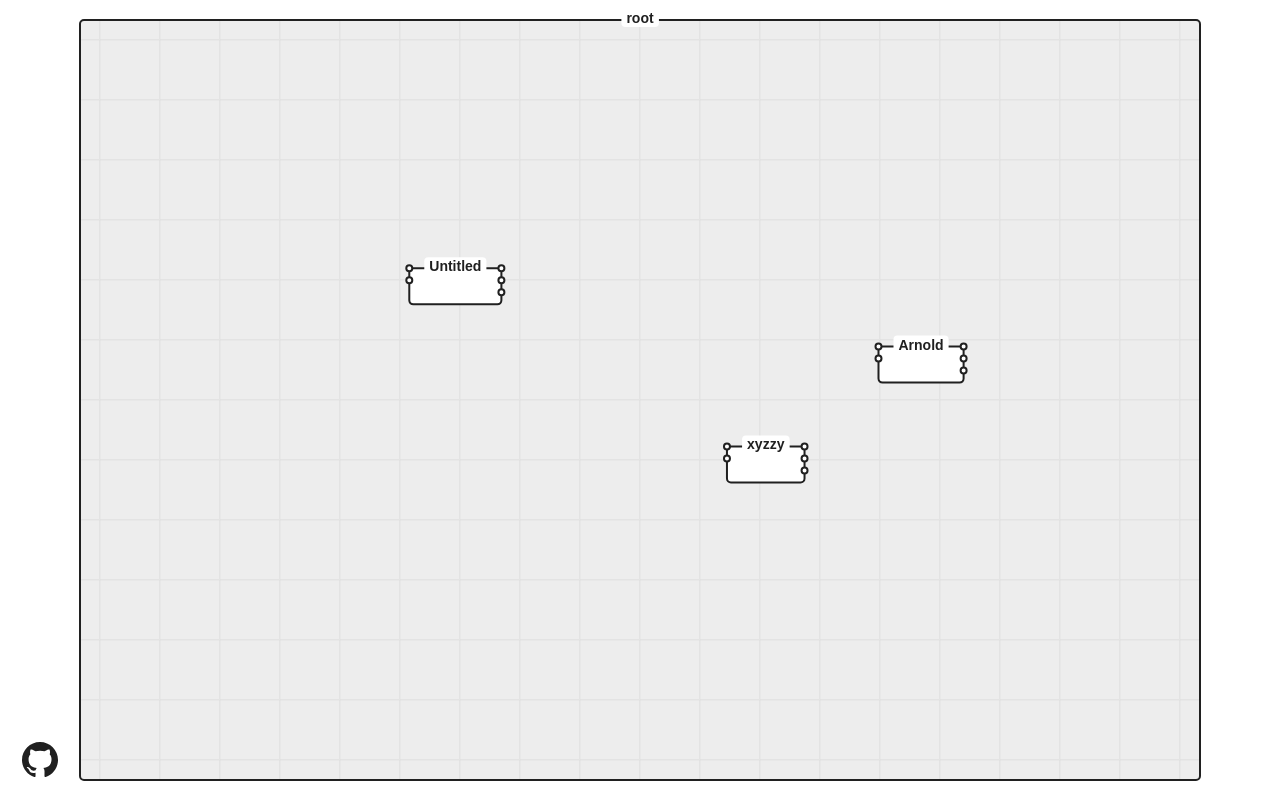
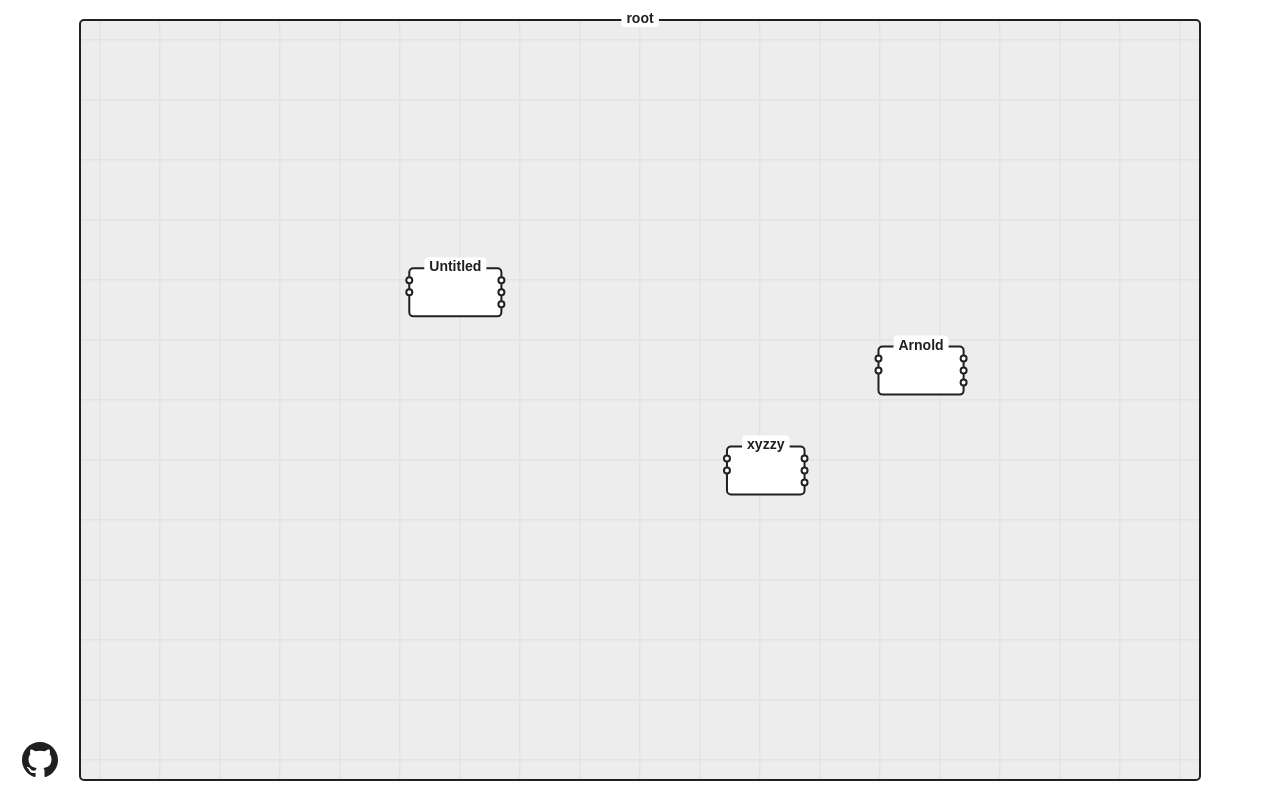
Before and after one commit to treefrogman/NodeOpDevReact, a React (Create React App) app: page / in a window 1280 px wide. Built offline with nearby package versions, Linux system fonts and the light colour scheme.

Commit message:
shift ports down

```diff
--- a/src/Nøde.js
+++ b/src/Nøde.js
@@ -19,7 +19,7 @@ export default function Nøde(props) {
 		],
 	}
 	const maxPørts = Math.max(pørts.in.length, pørts.out.length);
-	const height = pørtSpacing * maxPørts;
+	const height = pørtSpacing * (maxPørts + 1);
 	const width = titleWidth + 30;
 	const halfwidth = width / 2;
 	return (
@@ -27,10 +27,10 @@ export default function Nøde(props) {
 			<svg className="Nøde" x={x} y={y} {...other}>
 				<rect className="Nøde-back" x={-halfwidth} y={0} width={width} height={height} rx="4" />
 				<svg className="PørtSet PørtSetIn" x={-halfwidth} y={0}>
-					{pørts.in.map((pørt, i) => <Pørt key={pørt} y={i * pørtSpacing} />)}
+					{pørts.in.map((pørt, i) => <Pørt key={pørt} y={(i + 1) * pørtSpacing} />)}
 				</svg>
 				<svg className="PørtSet PørtSetOut" x={halfwidth} y={0}>
-					{pørts.out.map((pørt, i) => <Pørt key={pørt} y={i * pørtSpacing} />)}
+					{pørts.out.map((pørt, i) => <Pørt key={pørt} y={(i + 1) * pørtSpacing} />)}
 				</svg>
 				<NødeTitle title={title} setwidth={setTitleWidth} />
 			</svg>
```
